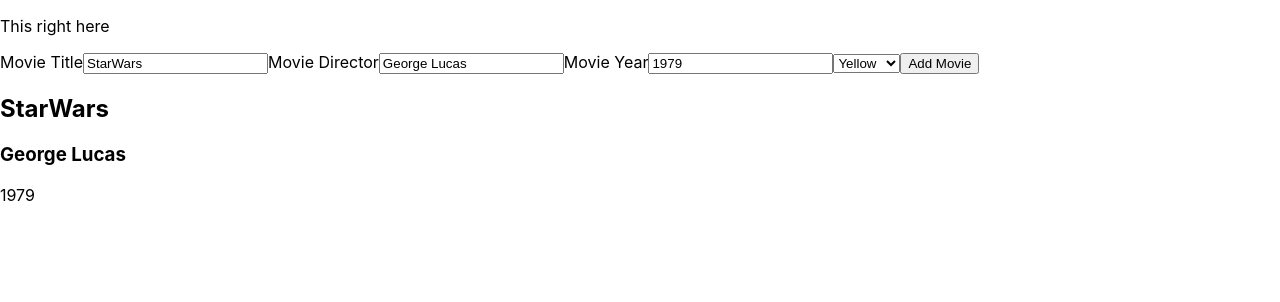
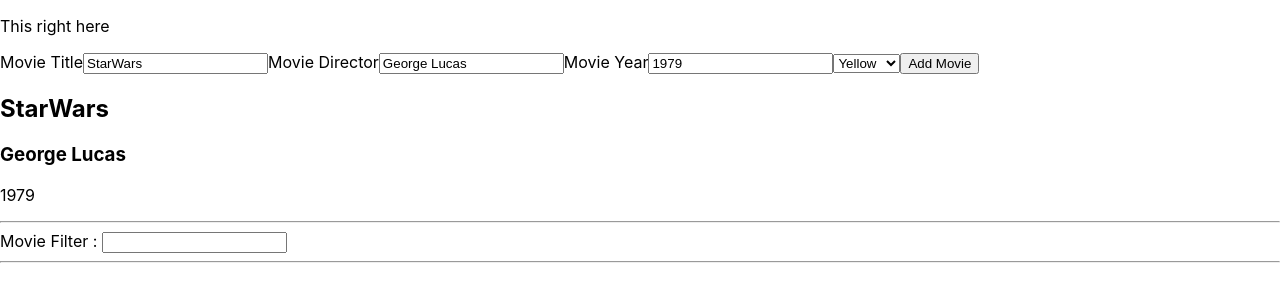
Before and after one commit to spmoriarty/movie-list-react, a React (Create React App) app: page / in a window 1280 px wide. Shown: the top 302 px of the page. Built offline with nearby package versions, Linux system fonts and the light colour scheme.

Commit message:
movie display card working

```diff
--- a/src/App.js
+++ b/src/App.js
@@ -2,6 +2,7 @@ export default App;
 import './App.css';
 import { useState } from 'react';
 import MovieForm from './MovieForm.js';
+import MovieDisplay from './MovieDisplay.js';
 
 
 
@@ -12,6 +13,7 @@ function App() {
   const [director, setMovieDirector] = useState('George Lucas');
   const [year, setMovieYear] = useState('1979');
   const [color, setMovieColor] = useState('');
+  const [movieFilter, setMovieFilter] = useState('');
 
   function handleSubmit(e) {
     e.preventDefault();
@@ -21,7 +23,7 @@ function App() {
       director: director,
       color: color,
     };
-    console.log(movie);
+
   }
   return <><header>
     <p>This right here</p>
@@ -39,11 +41,20 @@ function App() {
       setMovieTitle={setMovieTitle}
       setMovieYear={setMovieYear}
     />
-    <div className = 'movie-poster' color = {color} >
-      <h2>{title}</h2>
-      <h3>{director}</h3>
-      <p>{year}</p>
+    <MovieDisplay
+      title={title}
+      director={director}
+      year={year}
+      color={color}
+    />
+    <div>
+      <hr/>
+      <label>Movie Filter : </label>
+      <input onChange={e => setMovieFilter(e.target.value)}/>
+      <hr/>
     </div>
+
+
   </div>
 
 
--- a/src/MovieDisplay.js
+++ b/src/MovieDisplay.js
@@ -1,9 +1,11 @@
 import React from 'react';
 
-export default function MovieDisplay({ }) {
+export default function MovieDisplay({ title, director, year, color }) {
   return (
-    <div>MovieDisplay
-
+    <div className = 'movie-poster' color = {color} >
+      <h2>{title}</h2>
+      <h3>{director}</h3>
+      <p>{year}</p>
     </div>
   );
 }
```
